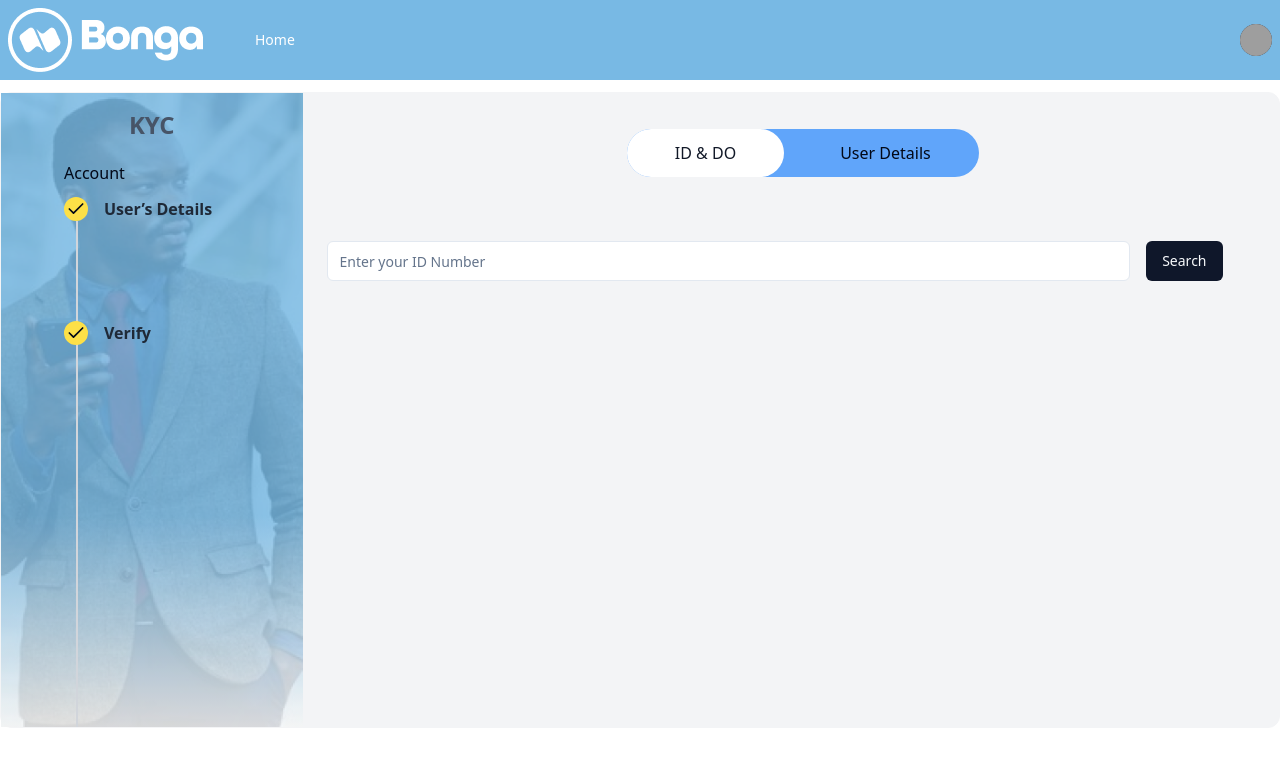
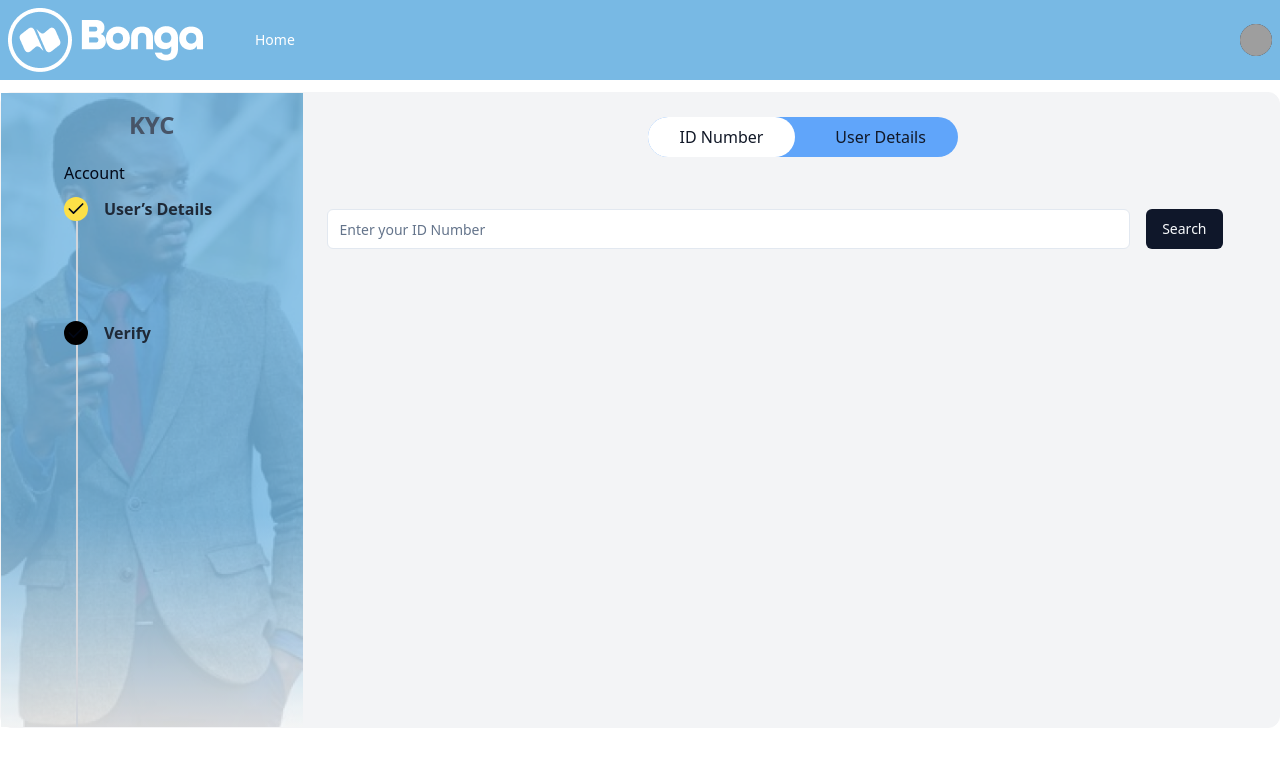
Before and after one commit to Alexotieno1717/kyc-clone, a Next.js app: page / in a window 1280 px wide. Shown: the top 766 px of the page. Built offline with nearby package versions, Linux system fonts and the light colour scheme; grey boxes are pictures that could not be loaded.

Commit message:
[feat]: Added interaction on the ui

```diff
--- a/src/pages/index.tsx
+++ b/src/pages/index.tsx
@@ -71,15 +71,18 @@ const Home = () => {
                 <div className="absolute top-6 left-3 w-0.5 h-full bg-gray-300"></div>
                 <ul className="space-y-[100px]">
                   <li className="flex items-center space-x-4 relative z-10">
-                                    <span className="w-6 h-6 rounded-full border-2 flex items-center justify-center border-yellow-300 bg-yellow-300">
-                                        <Check className="w-5 h-5" />
-                                    </span>
+                      <span className="w-6 h-6 rounded-full border-2 flex items-center justify-center border-yellow-300 bg-yellow-300">
+                          <Check className="w-5 h-5" />
+                      </span>
                     <span className="font-bold text-gray-800">User’s Details</span>
                   </li>
-                  <li className="flex items-center space-x-4 relative z-10">
-                                    <span className="w-6 h-6 rounded-full border-2 flex items-center justify-center border-yellow-300 bg-yellow-300">
-                                        <Check className="w-5 h-5" />
-                                    </span>
+                  <li className={`flex items-center space-x-4 relative z-10`}>
+                      <span
+                          // className="w-6 h-6 rounded-full border-2 flex items-center justify-center "
+                          className={`w-6 h-6 rounded-full border-2 flex items-center justify-center  ${responseData ? 'border-yellow-300 bg-yellow-300' : 'border-black bg-black'}`}
+                      >
+                          <Check className="w-5 h-5" />
+                      </span>
                     <span className="font-bold text-gray-800">Verify</span>
                   </li>
                 </ul>
@@ -88,12 +91,19 @@ const Home = () => {
           </div>
 
           <div className="col-span-9">
-            <div className="px-12 py-9 mx-auto">
+            <div className="px-10 py-6 mx-auto">
               <div className="flex items-center justify-center mx-auto space-x-2 mb-7 bg-blue-400 rounded-full w-fit">
-                <button className="py-3 px-12 rounded-full transition-colors duration-300 bg-white text-gray-900">
-                  ID & DO
+                <button
+                    // className="py-2 px-8 rounded-full transition-colors duration-300 bg-white text-gray-900"
+                    className={`py-2 px-8 rounded-full transition-colors duration-300 ${responseData === null ? ' bg-white text-gray-900' : ' bg-transparent text-white'}`}
+
+                >
+                  ID Number
                 </button>
-                <button className="py-3 px-12 rounded-full transition-colors duration-300">
+                <button
+                    // className="py-2 px-8 rounded-full transition-colors duration-300"
+                    className={`py-2 px-8 rounded-full transition-colors duration-300 ${responseData ? ' bg-white text-gray-900' : ' bg-transparent text-gray-900'}`}
+                >
                   User Details
                 </button>
               </div>
@@ -108,6 +118,7 @@ const Home = () => {
                       onChange={(e: React.ChangeEvent<HTMLInputElement>) => setIdNumber(e.target.value)}
                       placeholder="Enter your ID Number"
                       className="flex h-10 w-full rounded-md border bg-background px-3 py-2 text-sm placeholder:text-muted-foreground focus-visible:outline-none focus-visible:ring-1 focus-visible:ring-ring focus-visible:ring-offset-2"
+                      required
                   />
                 </div>
                 <Button className="mt-0" type="submit" disabled={loading}>
```
